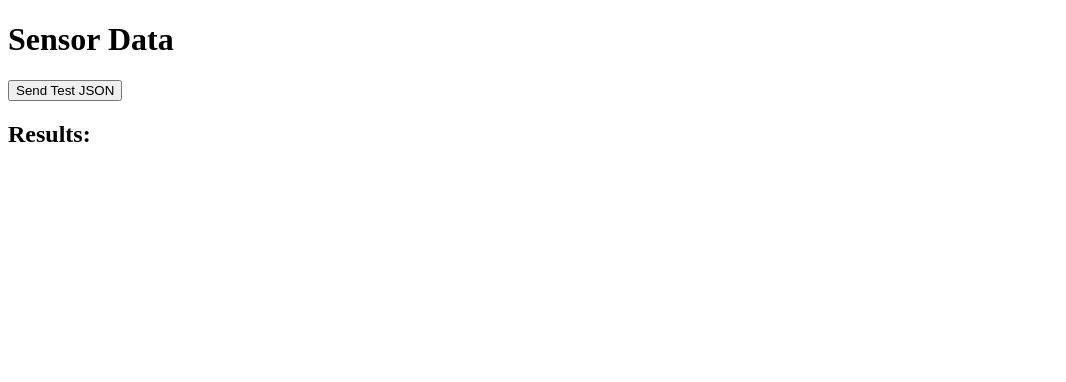
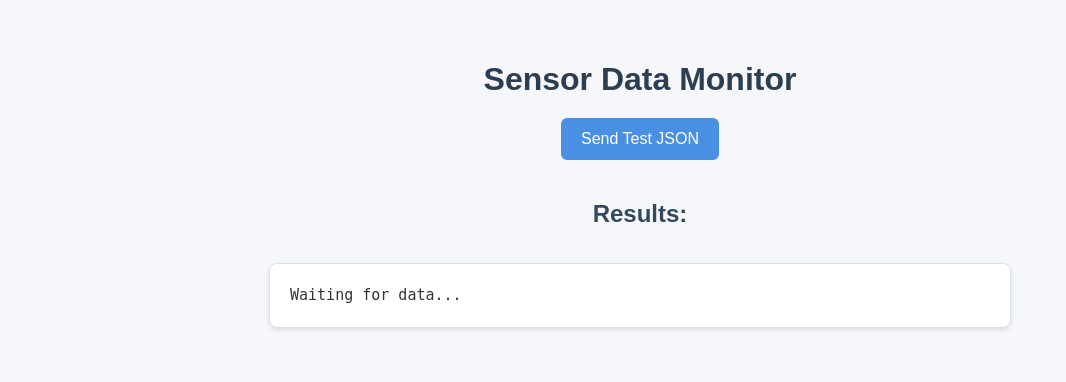
Before and after one commit to joryhady/pythonProjectHackthon, a Flask app: page / in a window 1280 px wide. Shown: the top 382 px of the page, without its empty margins (0-1066 px from the left). Run offline with Flask 3, Linux system fonts and the light colour scheme.

Commit message:
Update index.html

```diff
--- a/templates/index.html
+++ b/templates/index.html
@@ -1,15 +1,69 @@
 <!DOCTYPE html>
-<html>
+<html lang="en">
 <head>
+    <meta charset="UTF-8">
     <title>Sensor Monitor</title>
     <script src="/static/script.js"></script>
+
+    <style>
+        body {
+            font-family: Arial, sans-serif;
+            background: #f5f7fa;
+            margin: 0;
+            padding: 40px;
+            display: flex;
+            flex-direction: column;
+            align-items: center;
+        }
+
+        h1 {
+            color: #2c3e50;
+            margin-bottom: 20px;
+        }
+
+        button {
+            background: #4a90e2;
+            color: white;
+            padding: 12px 20px;
+            border: none;
+            border-radius: 6px;
+            font-size: 16px;
+            cursor: pointer;
+            transition: 0.2s ease;
+        }
+
+        button:hover {
+            background: #357ab8;
+        }
+
+        h2 {
+            margin-top: 40px;
+            color: #34495e;
+        }
+
+        #output {
+            width: 80%;
+            max-width: 700px;
+            background: white;
+            padding: 20px;
+            border-radius: 8px;
+            border: 1px solid #dce1e7;
+            box-shadow: 0 2px 5px rgba(0,0,0,0.1);
+            font-size: 15px;
+            line-height: 1.5;
+            white-space: pre-wrap;
+            color: #333;
+        }
+    </style>
 </head>
 <body>
-    <h1>Sensor Data</h1>
+
+    <h1>Sensor Data Monitor</h1>
 
     <button onclick="sendTest()">Send Test JSON</button>
 
     <h2>Results:</h2>
-    <pre id="output"></pre>
+    <pre id="output">Waiting for data...</pre>
+
 </body>
 </html>
```
